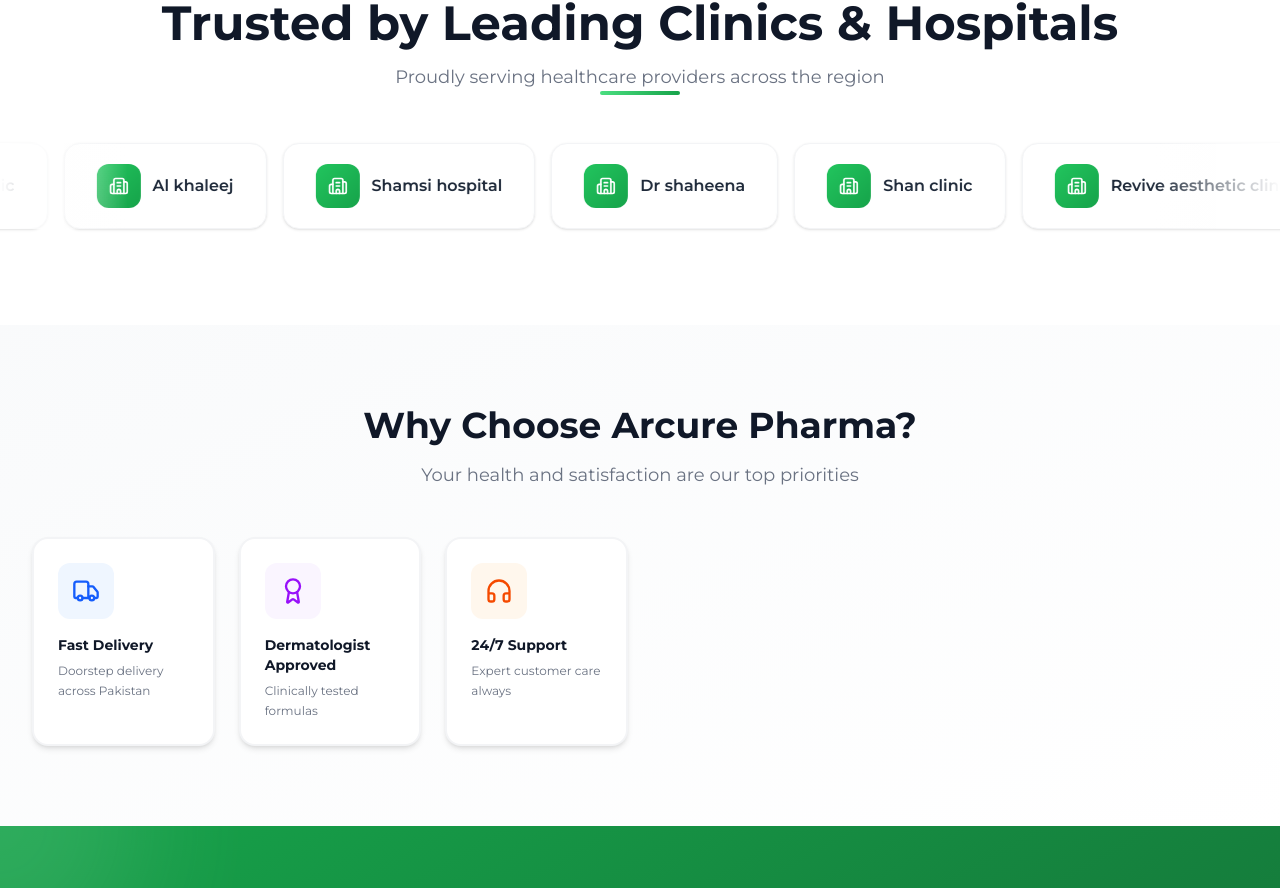
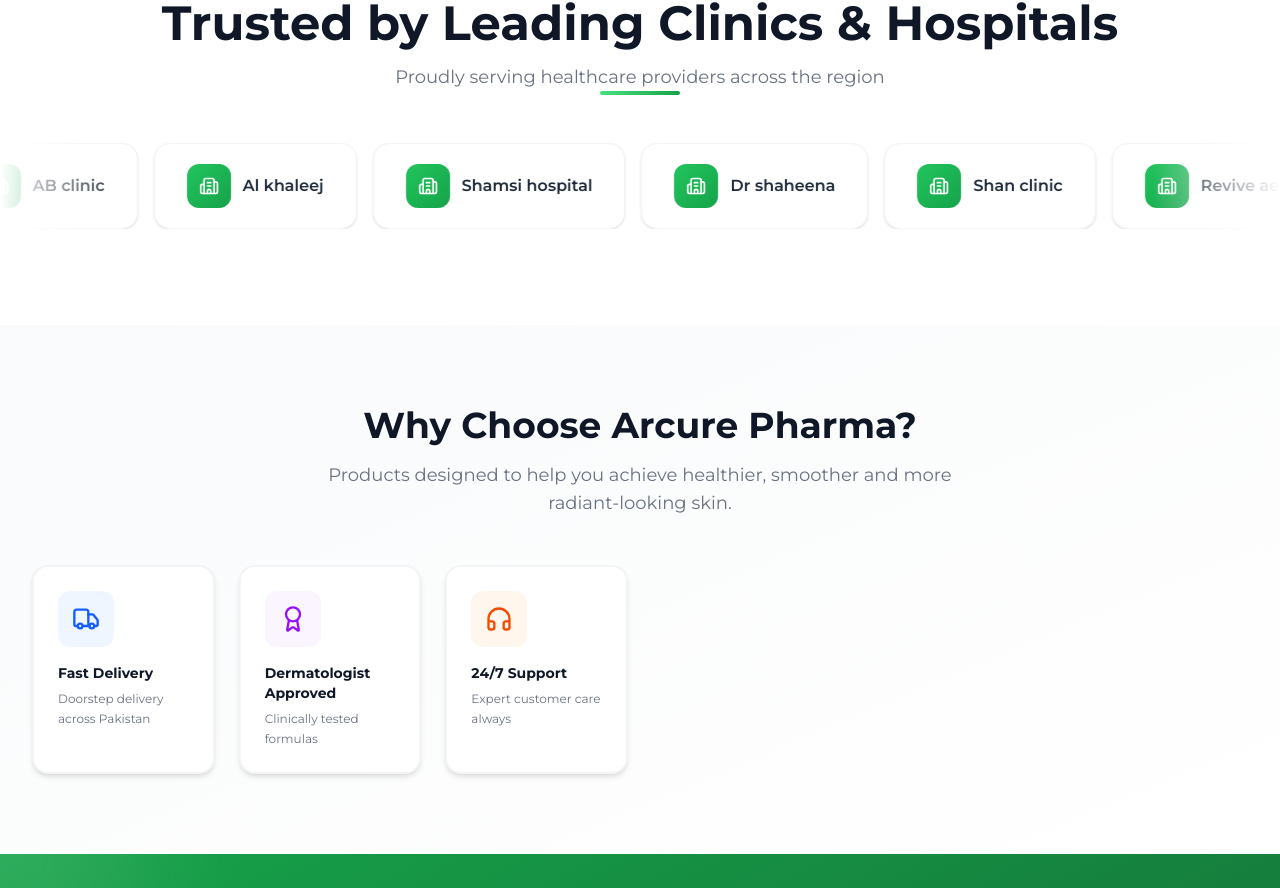
Before and after one commit to arcurepharma/arcurepharma, a Next.js app: page / in a window 1280 px wide. Shown: the part 1597-2485 px from the top of the page. Built offline with nearby package versions, Linux system fonts and the light colour scheme; no server answers; the database is empty.

Commit message:
removed vercel error

```diff
--- a/src/app/globals.css
+++ b/src/app/globals.css
@@ -188,27 +188,6 @@
     color 0.35s ease, box-shadow 0.35s ease, fill 0.2s ease !important;
 }
 
-/* ---------- Our Clients marquee ---------- */
-@keyframes clients-marquee {
-  from {
-    transform: translateX(0);
-  }
-  to {
-    transform: translateX(-50%);
-  }
-}
-
-.animate-clients-marquee {
-  animation: clients-marquee 10s linear infinite;
-  will-change: transform;
-}
-
-@media (prefers-reduced-motion: reduce) {
-  .animate-clients-marquee {
-    animation: none;
-  }
-}
-
 /* ---------- Floating / ambient animations ---------- */
 @keyframes float {
   0%,
--- a/src/app/layout.tsx
+++ b/src/app/layout.tsx
@@ -10,6 +10,7 @@
 const montserrat = Montserrat({
   subsets: ["latin"],
   display: "swap",
+  preload: false,
   variable: "--font-montserrat",
 });
 
--- a/src/components/storefront/OurClients.tsx
+++ b/src/components/storefront/OurClients.tsx
@@ -1,5 +1,6 @@
 "use client";
 
+import { useEffect, useRef } from "react";
 import { Building2, Users } from "lucide-react";
 import { useReveal } from "@/lib/useReveal";
 
@@ -43,12 +44,65 @@
         <div className="pointer-events-none absolute inset-y-0 left-0 w-16 sm:w-32 bg-gradient-to-r from-white to-transparent z-10" />
         <div className="pointer-events-none absolute inset-y-0 right-0 w-16 sm:w-32 bg-gradient-to-l from-white to-transparent z-10" />
 
-        <div className="flex items-center gap-4 animate-clients-marquee">
-          {[...CLIENTS, ...CLIENTS].map((name, i) => (
+        <div className="flex overflow-hidden">
+          <MarqueeTrack />
+        </div>
+      </div>
+    </section>
+  );
+}
+
+function MarqueeTrack() {
+  const trackRef = useRef<HTMLDivElement>(null);
+
+  useEffect(() => {
+    const track = trackRef.current;
+    if (!track) return;
+
+    let raf = 0;
+    let x = 0;
+    let last = performance.now();
+    const speed = 50;
+
+    const step = (now: number) => {
+      const dt = Math.min((now - last) / 1000, 0.1);
+      last = now;
+      x -= speed * dt;
+      const groupWidth = track.scrollWidth / 2;
+      if (x <= -groupWidth) {
+        x += groupWidth;
+      }
+      track.style.transform = `translateX(${x}px)`;
+      raf = requestAnimationFrame(step);
+    };
+
+    raf = requestAnimationFrame(step);
+    return () => cancelAnimationFrame(raf);
+  }, []);
+
+  return (
     <div
-              key={i}
-              className="flex items-center gap-3 px-6 sm:px-8 py-4 sm:py-5 bg-white rounded-2xl border border-gray-100 shadow-sm whitespace-nowrap min-w-max"
+      ref={trackRef}
+      className="flex w-max"
+      style={{ willChange: "transform" }}
     >
+      <div className="flex items-center gap-4 pr-4 shrink-0">
+        {CLIENTS.map((name) => (
+          <ClinicChip key={name} name={name} />
+        ))}
+      </div>
+      <div className="flex items-center gap-4 pr-4 shrink-0" aria-hidden="true">
+        {CLIENTS.map((name) => (
+          <ClinicChip key={name} name={name} />
+        ))}
+      </div>
+    </div>
+  );
+}
+
+function ClinicChip({ name }: { name: string }) {
+  return (
+    <div className="flex items-center gap-3 px-6 sm:px-8 py-4 sm:py-5 bg-white rounded-2xl border border-gray-100 shadow-sm whitespace-nowrap min-w-max">
       <div className="w-9 h-9 sm:w-11 sm:h-11 bg-gradient-to-br from-teal-500 to-teal-600 rounded-xl flex items-center justify-center shrink-0">
         <Building2 className="w-4 h-4 sm:w-5 sm:h-5 text-white" />
       </div>
@@ -56,9 +110,5 @@
         {name}
       </span>
     </div>
-          ))}
-        </div>
-      </div>
-    </section>
   );
 }
--- a/src/components/storefront/TrustBadges.tsx
+++ b/src/components/storefront/TrustBadges.tsx
@@ -44,7 +44,7 @@
             Why Choose Arcure Pharma?
           </h2>
           <p className="text-gray-500 text-lg max-w-2xl mx-auto">
-            Your health and satisfaction are our top priorities
+          Products designed to help you achieve healthier, smoother and more radiant-looking skin.
           </p>
         </div>
 
```
Also changed, not shown: src/app/opengraph-image.tsx (+3 -5 lines), public/logo-arcure-og.png (added). Lines whose indentation alone changed are shown as unchanged.
